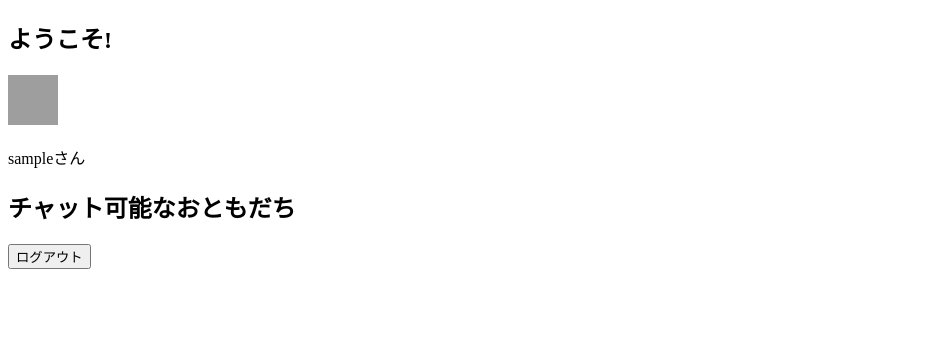
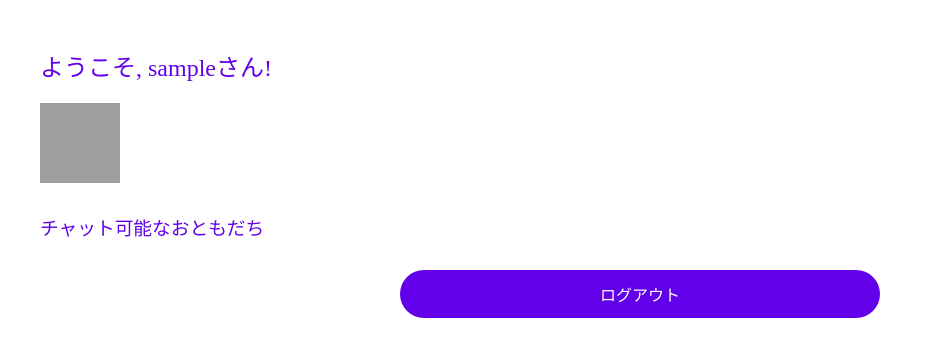
Before and after one commit to Ikuto-Tamura/django-chatapp-tamura, a Django app: page /home/ in a window 1280 px wide. Shown: the top 357 px of the page, without its empty margins (0-935 px from the left). Run offline with Django 5.2, Linux system fonts and the light colour scheme; the visitor is signed in with stand-in values (Sample User, id 1); data comes from the database, SQL or seed files in the repository; grey boxes are pictures that could not be loaded.

Commit message:
firend一覧整理

```diff
--- a/chatapp_pj/chatapp_app/static/css/home.css
+++ b/chatapp_pj/chatapp_app/static/css/home.css
@@ -1,4 +1,120 @@
-img {
-    width: 50px;
-    height: 50px;
+.container {
+    width: 100%;
+    max-width: 1200px;
+    margin: 0 auto;
+    padding: 20px;
 }
+
+h2,
+h3 {
+    color: var(--md-sys-color-primary);
+    font-weight: 500;
+}
+
+.profile-section {
+    display: flex;
+    align-items: center;
+    margin-bottom: 30px;
+}
+
+.profile-img {
+    width: 80px;
+    height: 80px;
+    margin-right: 20px;
+}
+
+.username {
+    font-size: 1.2rem;
+    color: var(--md-sys-color-on-background);
+    font-weight: 500;
+}
+
+/* Friend List */
+.friend-list {
+    list-style: none;
+    padding: 0;
+    margin: 0;
+    width: 80%;
+}
+
+.friend {
+    background-color: var(--md-sys-color-surface);
+    padding: 15px;
+    margin: 10px 0;
+    border-radius: 8px;
+    box-shadow: 0 2px 4px rgba(0, 0, 0, 0.1);
+    display: flex;
+    justify-content: space-between;
+    align-items: center;
+    transition: background-color 0.3s ease;
+}
+
+.friend:hover {
+    background-color: var(--md-sys-color-primary);
+}
+
+.friend-link {
+    text-decoration: none;
+    color: inherit;
+    display: flex;
+    align-items: center;
+}
+
+.friend-info {
+    display: flex;
+}
+
+.friend-name {
+    font-weight: 500;
+    font-size: 1.1rem;
+    color: var(--md-sys-color-on-surface);
+    padding-top: 10px;
+    width: 80px;
+}
+
+.latest-message {
+    font-size: 0.9rem;
+    color: var(--md-sys-color-on-surface);
+}
+
+.no-message {
+    font-size: 0.9rem;
+    color: var(--md-sys-color-secondary);
+}
+
+.message-time {
+    font-size: 0.8rem;
+    color: var(--md-sys-color-on-surface);
+    margin-top: 5px;
+}
+
+/* Logout Button */
+.logout {
+    margin-top: 30px;
+    text-align: center;
+}
+
+.md-button.md-filled {
+    background-color: var(--md-sys-color-primary);
+    color: var(--md-sys-color-on-primary);
+    border: none;
+    padding: 12px 24px;
+    border-radius: 50px;
+    font-weight: 500;
+}
+
+.md-button.md-filled:hover {
+    background-color: #3700b3;
+    transform: translateY(-2px);
+}
+
+.md-button.md-outlined {
+    background-color: transparent;
+    color: var(--md-sys-color-primary);
+    border: 2px solid var(--md-sys-color-primary);
+}
+
+.md-button.md-outlined:hover {
+    background-color: rgba(98, 0, 234, 0.1);
+    transform: translateY(-2px);
+}
--- a/chatapp_pj/chatapp_app/templates/chatapp_app/home.html
+++ b/chatapp_pj/chatapp_app/templates/chatapp_app/home.html
@@ -5,24 +5,41 @@
 {% endblock %}
 
 {% block content %}
-<h2>ようこそ!</h2>
-<img src="{{logged_in_user.user_icon.url}}" id="profile-img">
-<p>{{ logged_in_user.username }}さん</p>
+<div class="container">
+    <h2>ようこそ, {{ logged_in_user.username }}さん!</h2>
+    <div class="profile-section">
+        <img src="{{ logged_in_user.user_icon.url }}" class="profile-img" class="profile-img">
+    </div>
 
-<h2>チャット可能なおともだち</h2>
-<ul>
-  {% for user in users %}
-  <li>
-    <a href="{% url 'talk_room' user.id %}">
-        {{ user.username }}
+    <h3>チャット可能なおともだち</h3>
+    <ul class="friend-list">
+        {% for item in latest_messages %}
+        <li class="friend">
+            <a href="{% url 'talk_room' item.user.id %}" class="friend-link">
+                <div class="friend-info">
+                    <span class="friend-name">{{ item.user.username }}</span>
+                    <img src="{{ item.user.user_icon.url }}" class="profile-img">
+                    {% if item.message %}
+                        <div>
+                        <p>最新のメッセージ</p>
+                        <span class="latest-message">{{ item.message }}</span> <!-- 最新メッセージを表示 -->
+                        <span class="message-time">{{ item.time|date:"H:i" }}</span>
+                        </div>
+                    {% else %}
+                        <span class="no-message">メッセージはありません</span> <!-- メッセージがない場合 -->
+                    {% endif %}
+                </div>
             </a>
         </li>
         {% endfor %}
     </ul>
 
+    <div class="logout">
         <form method="post" action="{% url 'logout' %}">
             {% csrf_token %}
-    <button type="submit">ログアウト</button>
+            <button type="submit" class="md-button md-filled">ログアウト</button>
         </form>
+    </div>
+</div>
 
 {% endblock %}
--- a/chatapp_pj/chatapp_app/views.py
+++ b/chatapp_pj/chatapp_app/views.py
@@ -1,9 +1,13 @@
+import datetime
+
 from django.contrib.auth import get_user_model
 from django.contrib.auth.mixins import LoginRequiredMixin
 from django.contrib.auth.views import LoginView
+from django.db.models import Q
 from django.http import HttpResponseRedirect
 from django.shortcuts import get_object_or_404, redirect
 from django.urls import reverse, reverse_lazy
+from django.utils import timezone
 from django.views.generic import CreateView, DetailView, ListView, TemplateView
 
 from .forms import SignUpForm
@@ -75,7 +79,9 @@
 
 
 
-class HomeView(LoginRequiredMixin,ListView):
+
+
+class HomeView(LoginRequiredMixin, ListView):
     model = User
     template_name = 'chatapp_app/home.html'
     context_object_name = 'users'
@@ -87,7 +93,31 @@
         context = super().get_context_data(**kwargs)
         # ログインしているユーザーを 'logged_in_user' というコンテキストに追加
         context['logged_in_user'] = self.request.user
+
+        # 各ユーザーとの最新のトークを格納するリストを初期化
+        users = context['users']
+        latest_messages = []
+
+        for user in users:
+            # ログインユーザーとその友達との間のメッセージを取得
+            message = Chat.objects.filter(
+                Q(sender=self.request.user, receiver=user) | Q(sender=user, receiver=self.request.user)
+            ).order_by('-created_at').first()  # 最新のメッセージを取得
+
+            if message:
+                latest_messages.append({'user': user, 'message': message.chat, 'time':message.created_at})  # ユーザーとメッセージをタプルとして格納
+            else:
+                latest_messages.append({'user': user, 'message': None,'time':None})  # メッセージがない場合はNoneを格納
+
+        latest_messages.sort(
+            key=lambda x: x['time'] if x['time'] is not None else timezone.make_aware(datetime.datetime.min),
+            reverse=True
+        )
+
+        context['latest_messages'] = latest_messages  # コンテキストに追加
+
         return context
+
 
 """
 context_object_nameを設定すると何ができるようになるか調べてみましょう。
```
Lines whose indentation alone changed are shown as unchanged.
